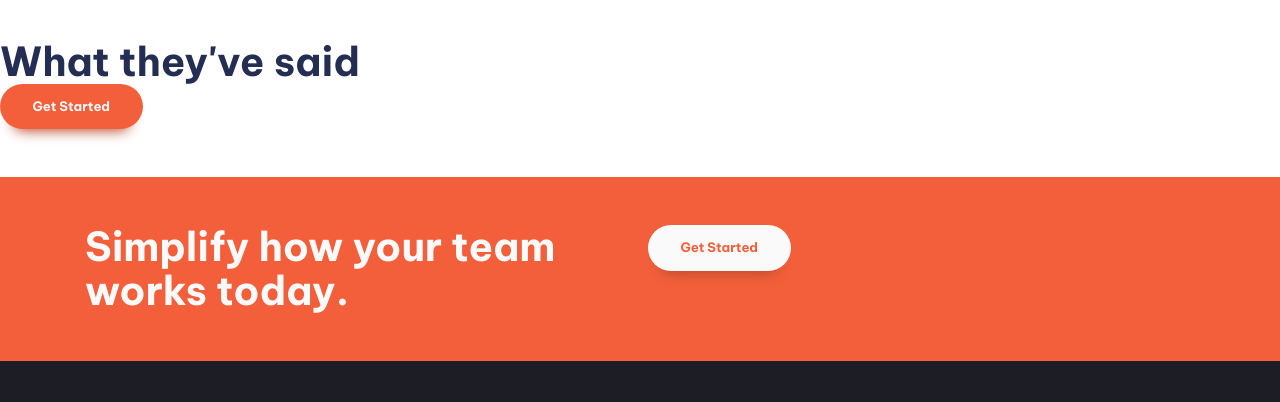
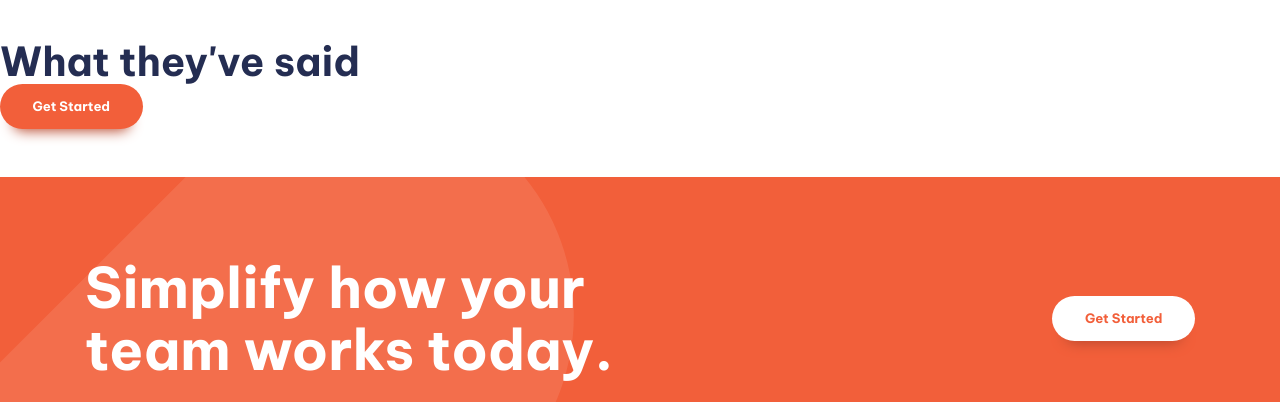
Before and after one commit to tgoldenphoenix/FrontendMentor_Manage_LandingPage, a website built with Vite: page index.html in a window 1280 px wide. Shown: the part 1394-1796 px from the top of the page. Built offline with nearby package versions, Linux system fonts and the light colour scheme.

Commit message:
CTA completed

```diff
--- a/index.html
+++ b/index.html
@@ -105,13 +105,13 @@
             <button class="button">Get Started</button>
         </section>
 
-        <section class="cta | padding-block-700 bg-accent-400 text-neutral-100">
+        <section class="cta | padding-block-900 bg-accent-400 text-neutral-100">
             <div class="container">
-                <div class="even-columns">
+                <div class="even-columns vertical-align-center">
                 <div>
-                    <p class="fs-secondary-heading fw-bold">Simplify how your team works today.</p>
+                    <p class="fs-primary-heading fw-bold">Simplify how your team works today.</p>
                 </div>
-                <div>
+                <div class="justify-self-end-md">
                     <button class="button" data-type="inverted">Get Started</button>
                 </div>
                 </div>
--- a/style.css
+++ b/style.css
@@ -2,14 +2,15 @@
   /* custom properties */
 
   --clr-accent-500: hsl(12, 60%, 45%); /* accent is the buttons */
+
   --clr-accent-400: hsl(12, 88%, 59%); /* background for cta section */
   --clr-accent-300: hsl(12, 88%, 75%);
   --clr-accent-100: hsl(13, 100%, 96%);
 
   --clr-primary-400: hsl(228, 39%, 23%); /* the logo, headings, p text in the body */
 
-  --clr-neutral-900: hsl(233, 12%, 13%); /* background of the footer */
-  --clr-neutral-100: hsl(0 0% 98%); /* text color */
+  --clr-neutral-900: hsl(232, 12%, 13%); /* background of the footer */
+  --clr-neutral-100: hsl(0 0% 100%); /* text color */
 
   --ff-primary: "Be Vietnam Pro", sans-serif;
 
@@ -131,7 +132,8 @@ body {
 }
 
 p:not([class]) {
-  opacity: 0.7; /* Causing some issue */
+  /* Causing some issue  */
+  opacity: 0.7;
   max-width: 32ch;
 }
 
@@ -142,7 +144,7 @@ p[data-width="wide"] {
 /* button */
 
 .button {
-  display: inline-block;
+  display: inline-flex; /* The element behaves like an inline-level element and lays out its content according to the flexbox model. */
   cursor: pointer;
   text-decoration: none;
   border: 0;
@@ -258,7 +260,34 @@ p[data-width="wide"] {
   }
 }
 
+/* cta */
+
+.cta {
+  position: relative;
+  isolation: isolate;
+  text-align: center;
+}
+
+@media (min-width: 50em) {
+  .cta {
+    text-align: left;
+  }
+}
+
+.cta::before {
+  content: "";
+  position: absolute;
+  z-index: -1;
+  inset: 0;
+  background-image: url("images/bg-tablet-pattern.svg"),
+    url("images/bg-tablet-pattern.svg");
+  background-position: -15rem -5rem, 80rem -42rem;
+  background-repeat: no-repeat;
+  opacity: 0.1;
+}
+
 /* Utility classes */
+/* Utility classes nên đặt ở dưới cuối cùng file CSS để nó always win */
 
 .visually-hidden {
   position: absolute;
@@ -282,10 +311,6 @@ p[data-width="wide"] {
   margin-inline: auto; /* to center the container */
 }
 
-:where(.flow :not(:first-child)) {
-  margin-top: var(--flow-spacer, 3em);
-}
-
 .even-columns {
   display: grid;
   gap: 1rem;
@@ -297,6 +322,25 @@ p[data-width="wide"] {
     grid-auto-columns: 1fr; /* All implicit grid tracks have 1fr (equal size) */
     /* You can also create two equal columns with flexbox */
   }
+}
+
+.vertical-align-center {
+  align-items: center; /* center the inverted button */
+}
+
+.justify-self-end {
+  justify-self: end; /* only works with grid, not flexbox */
+}
+
+@media (min-width: 50em) {
+  .justify-self-end-md {
+    justify-self: end;
+  }
+}
+
+:where(.flow :not(:first-child)) { /* Select every sibling other than the first one */
+  /* :where() always has 0 specificity */
+  margin-top: var(--flow-spacer, 3em);
 }
 
 .text-primary-400 {
```
